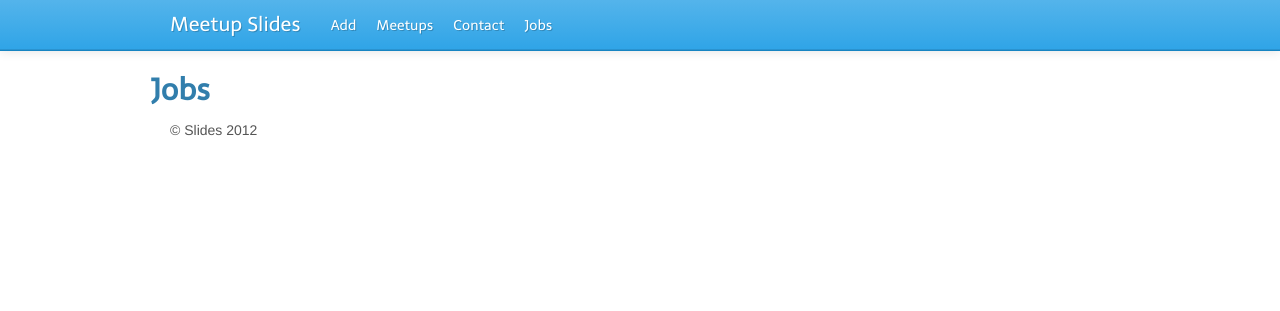
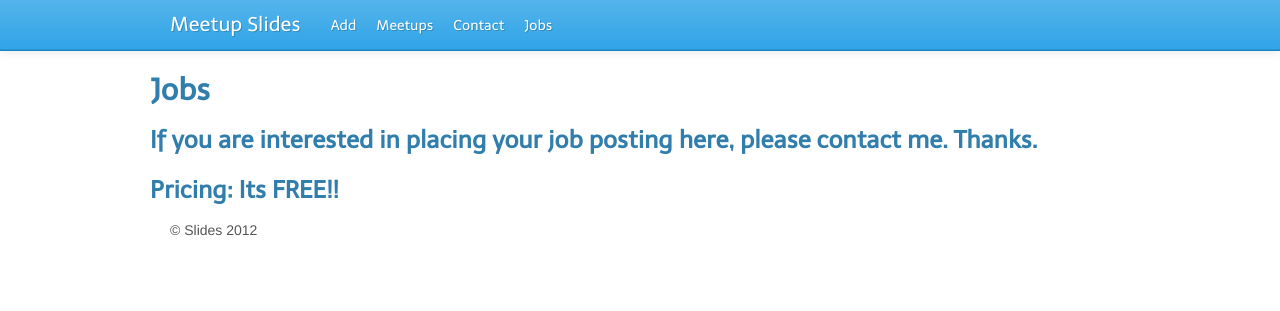
Before and after one commit to t20/meetupslides, a Flask app: template templates/jobs.html in a window 1280 px wide. Shown: the top 311 px of the page. Run offline with Flask 2, Linux system fonts and the light colour scheme; the template is opened without the code that fills it, so the values that code supplies are empty; some libraries are stand-ins or nearby versions.

Commit message:
jobs template and views stub

```diff
--- a/models.py
+++ b/models.py
@@ -42,3 +42,8 @@ def get_post(post_id):
 
 def get_recent_posts(limit=10):
     return Post.objects.all().limit(limit).order("-created")
+
+
+def get_jobs():
+    return []
+    # return Job.objects.all()
--- a/templates/jobs.html
+++ b/templates/jobs.html
@@ -7,4 +7,7 @@
   <h4>{{ job.desc }}</h4>
 {% endfor %}
 
+<h3>If you are interested in placing your job posting here, please contact me. Thanks.</h3>
+<h3>Pricing: Its FREE!!</h3>
+
 {% endblock content %}
```
